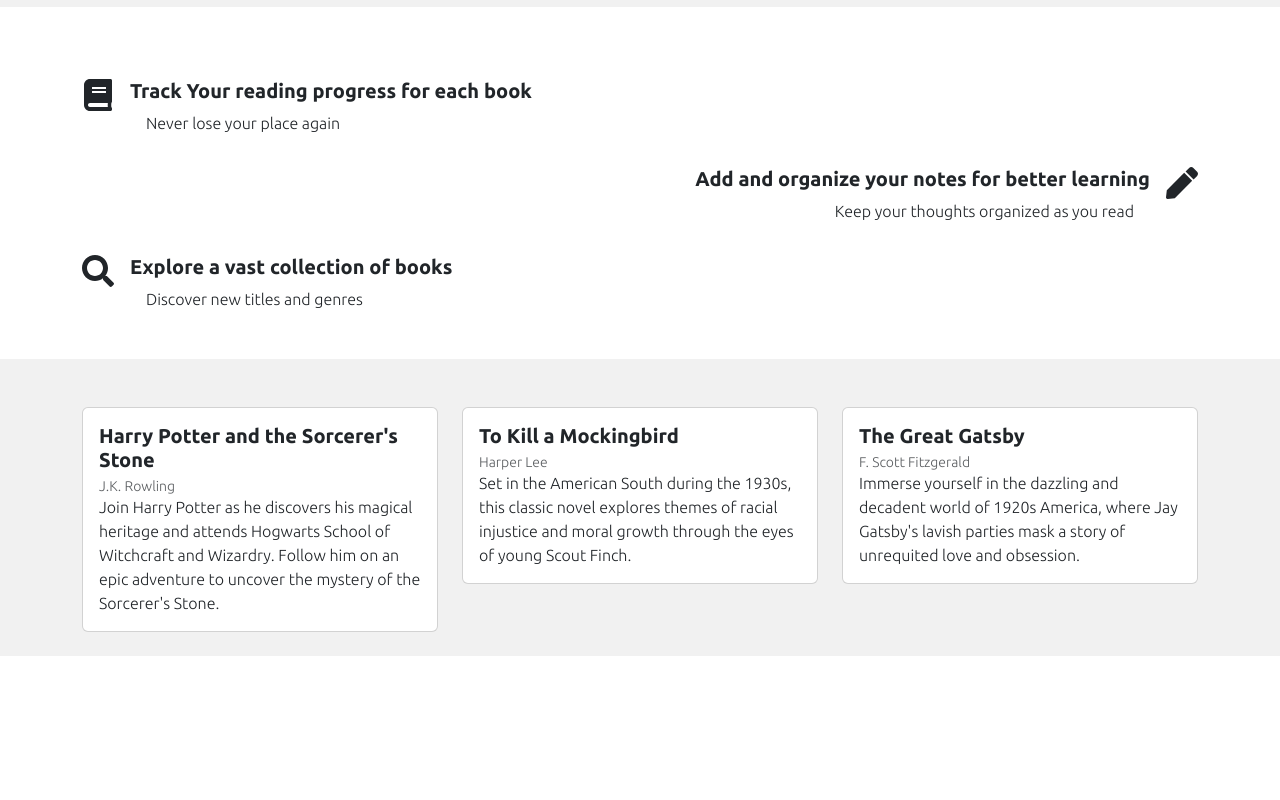
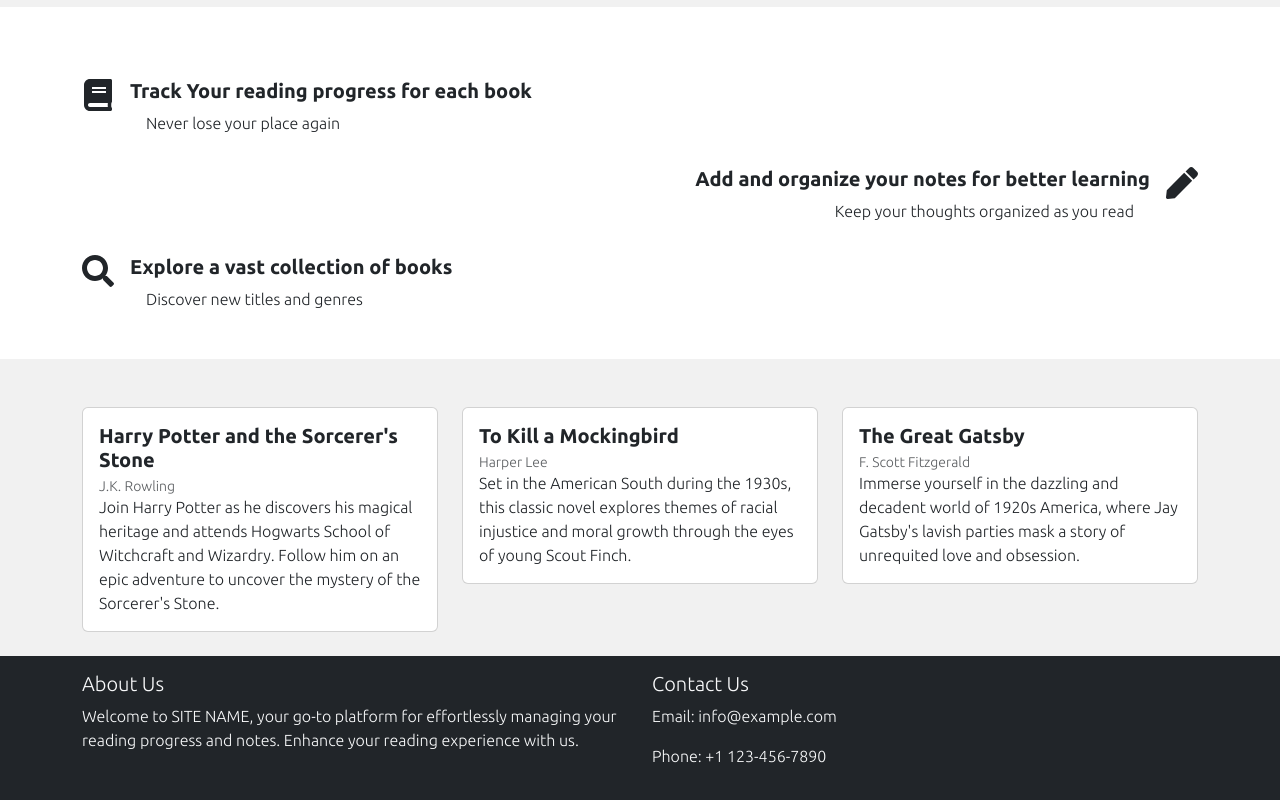
Before and after one commit to alik-balika/book-tracker, a React (Vite) app in the folder frontend/: page / in a window 1280 px wide. Shown: the part 443-1243 px from the top of the page. Before the commit the page ends 1099 px from the top, so only its background shows below. Built offline with nearby package versions, Linux system fonts and the light colour scheme.

Commit message:
add footer to pages

```diff
--- a/frontend/src/App.jsx
+++ b/frontend/src/App.jsx
@@ -1,3 +1,4 @@
+import Footer from "./components/Footer";
 import Header from "./components/Header";
 import HomeScreen from "./screens/HomeScreen";
 
@@ -6,6 +7,7 @@
     <>
       <Header />
       <HomeScreen />
+      <Footer />
     </>
   );
 };
--- a/frontend/src/components/Footer.jsx
+++ b/frontend/src/components/Footer.jsx
@@ -0,0 +1,27 @@
+import { Container, Row, Col } from "react-bootstrap";
+
+const Footer = () => {
+  return (
+    <footer className="bg-dark text-light py-3">
+      <Container>
+        <Row>
+          <Col md={6}>
+            <h5>About Us</h5>
+            <p>
+              Welcome to SITE NAME, your go-to platform for effortlessly
+              managing your reading progress and notes. Enhance your reading
+              experience with us.
+            </p>
+          </Col>
+          <Col md={6}>
+            <h5>Contact Us</h5>
+            <p>Email: info@example.com</p>
+            <p>Phone: +1 123-456-7890</p>
+          </Col>
+        </Row>
+      </Container>
+    </footer>
+  );
+};
+
+export default Footer;
```
